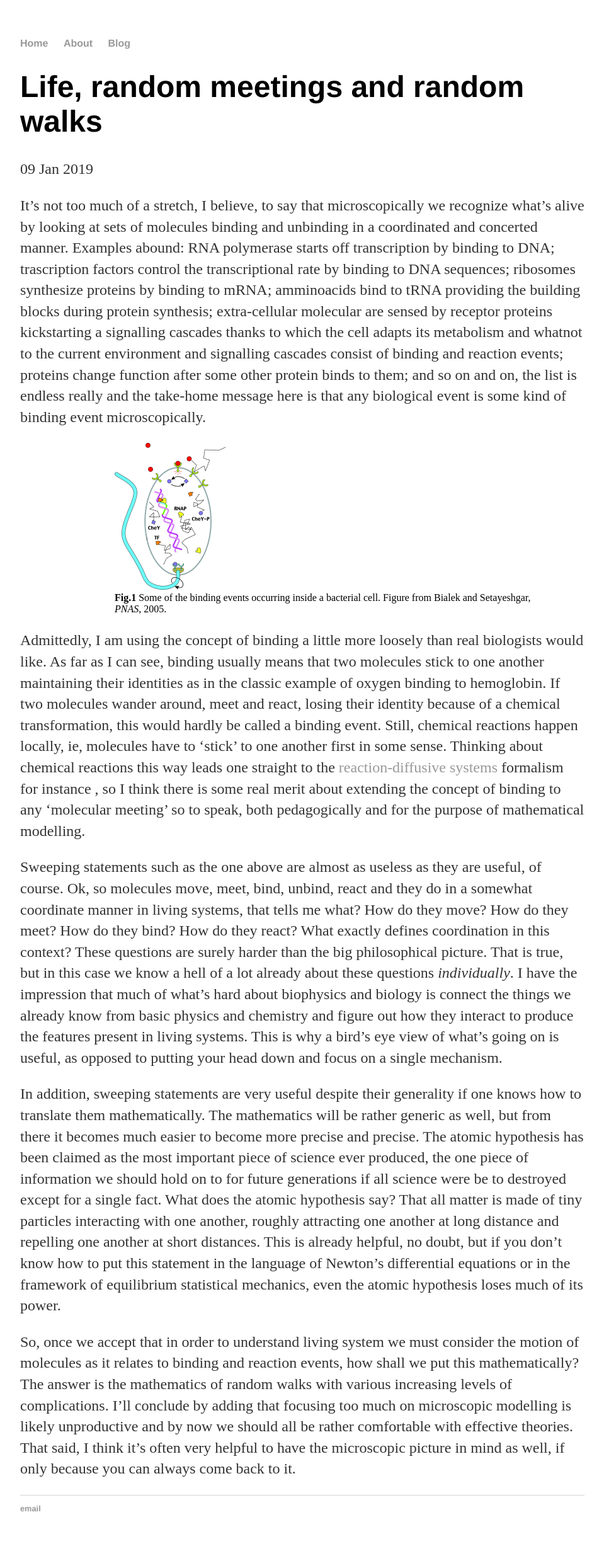
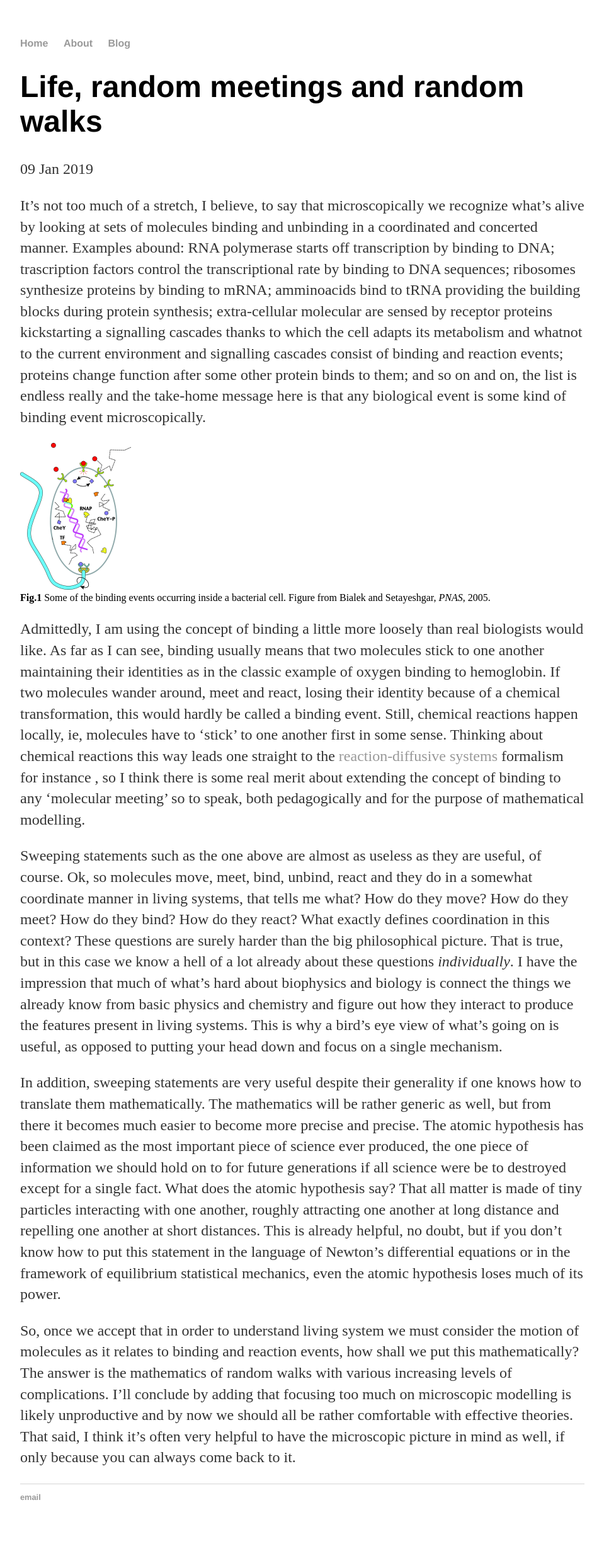
Before and after one commit to ghostsandmachines/ghostsandmachines.github.io, a Jekyll site: the page built from _posts/2019-01-09-ghost-and-machines-site-launched.md, in a window 1280 px wide. Shown: the whole page at 63% size, without its empty margins (160-1119 px from the left). Built offline with Jekyll 4.4.1, drawn with Linux system fonts in a browser that asks for light colours.

Commit message:
Update main.css

```diff
--- a/css/main.css
+++ b/css/main.css
@@ -35,10 +35,7 @@ footer {
 
 figure {
   display: block;
-  margin-top: 1em;
-  margin-bottom: 1em;
-  margin-left: 150px;
-  margin-right: 40px;
+  margin: 0 auto 0.55em;
 }
 
 ul.posts {
```
